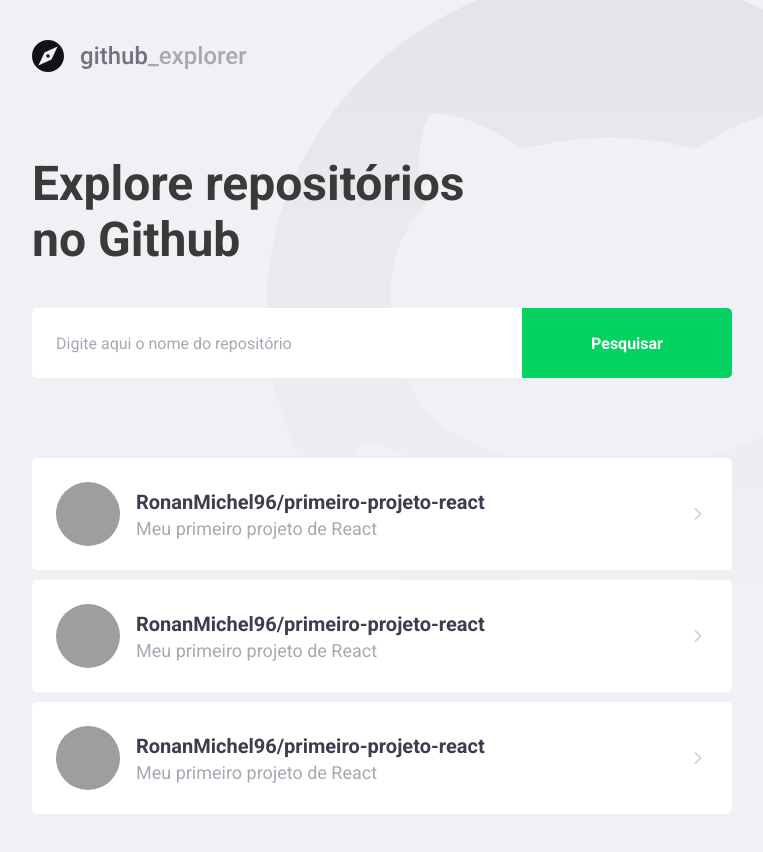
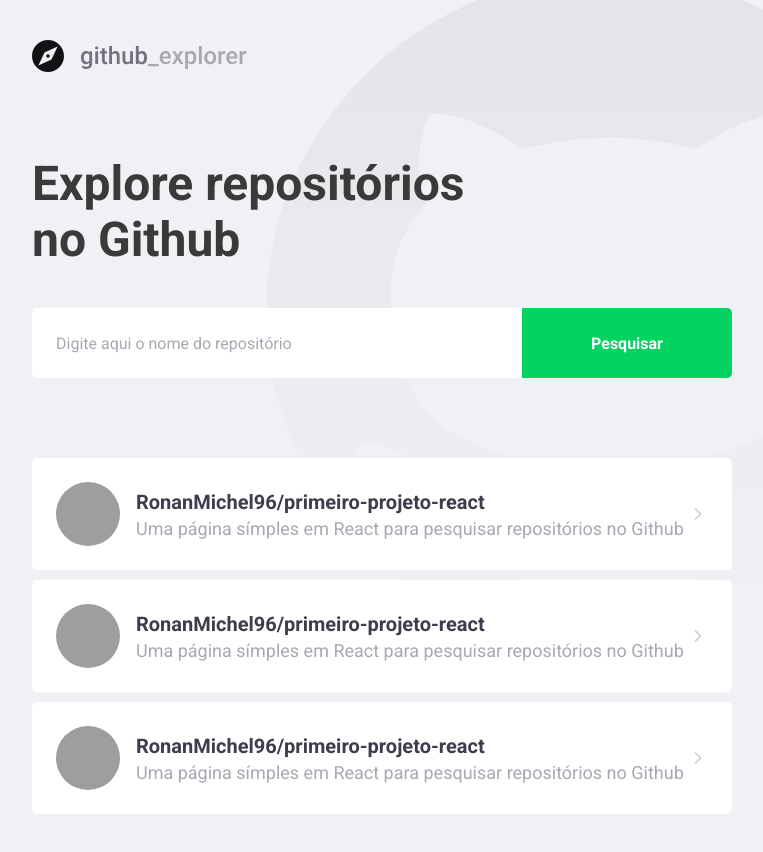
Before and after one commit to RonanMichel96/primeiro-projeto-react, a React (Create React App) app: page / in a window 1280 px wide. Shown: the whole page, without its empty margins (148-911 px from the left). Built offline with nearby package versions, Linux system fonts and the light colour scheme; grey boxes are pictures that could not be loaded.

Commit message:
pequena correção de texto

```diff
--- a/src/pages/Dashboard/index.tsx
+++ b/src/pages/Dashboard/index.tsx
@@ -24,7 +24,7 @@
                     />
                     <div>
                         <strong>RonanMichel96/primeiro-projeto-react</strong>
-                        <p>Meu primeiro projeto de React</p>
+                        <p>Uma página símples em React para pesquisar repositórios no Github</p>
                     </div>
 
                     <FiChevronRight size={20} />
@@ -36,7 +36,7 @@
                     />
                     <div>
                         <strong>RonanMichel96/primeiro-projeto-react</strong>
-                        <p>Meu primeiro projeto de React</p>
+                        <p>Uma página símples em React para pesquisar repositórios no Github</p>
                     </div>
 
                     <FiChevronRight size={20} />
@@ -48,7 +48,7 @@
                     />
                     <div>
                         <strong>RonanMichel96/primeiro-projeto-react</strong>
-                        <p>Meu primeiro projeto de React</p>
+                        <p>Uma página símples em React para pesquisar repositórios no Github</p>
                     </div>
 
                     <FiChevronRight size={20} />
```
